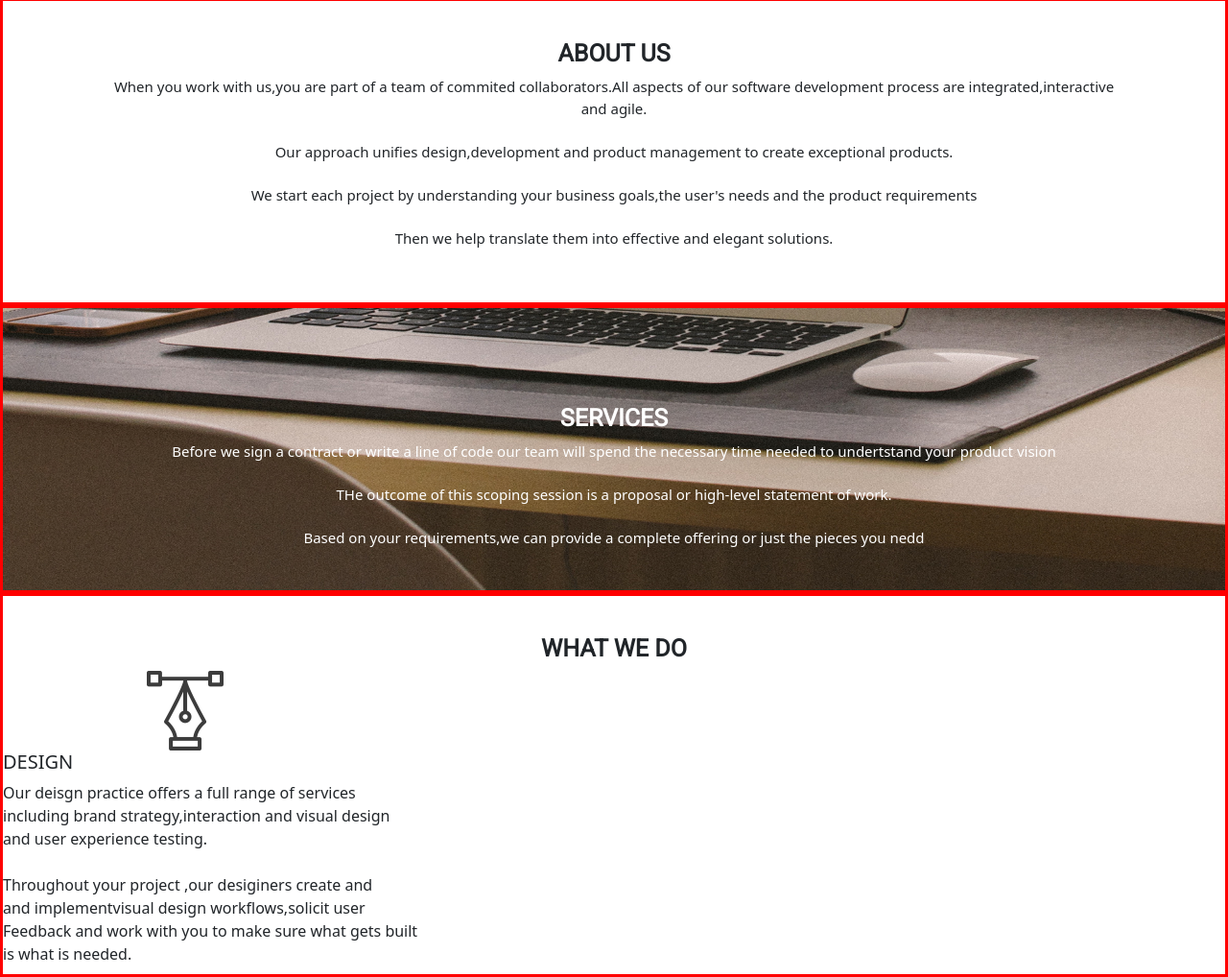
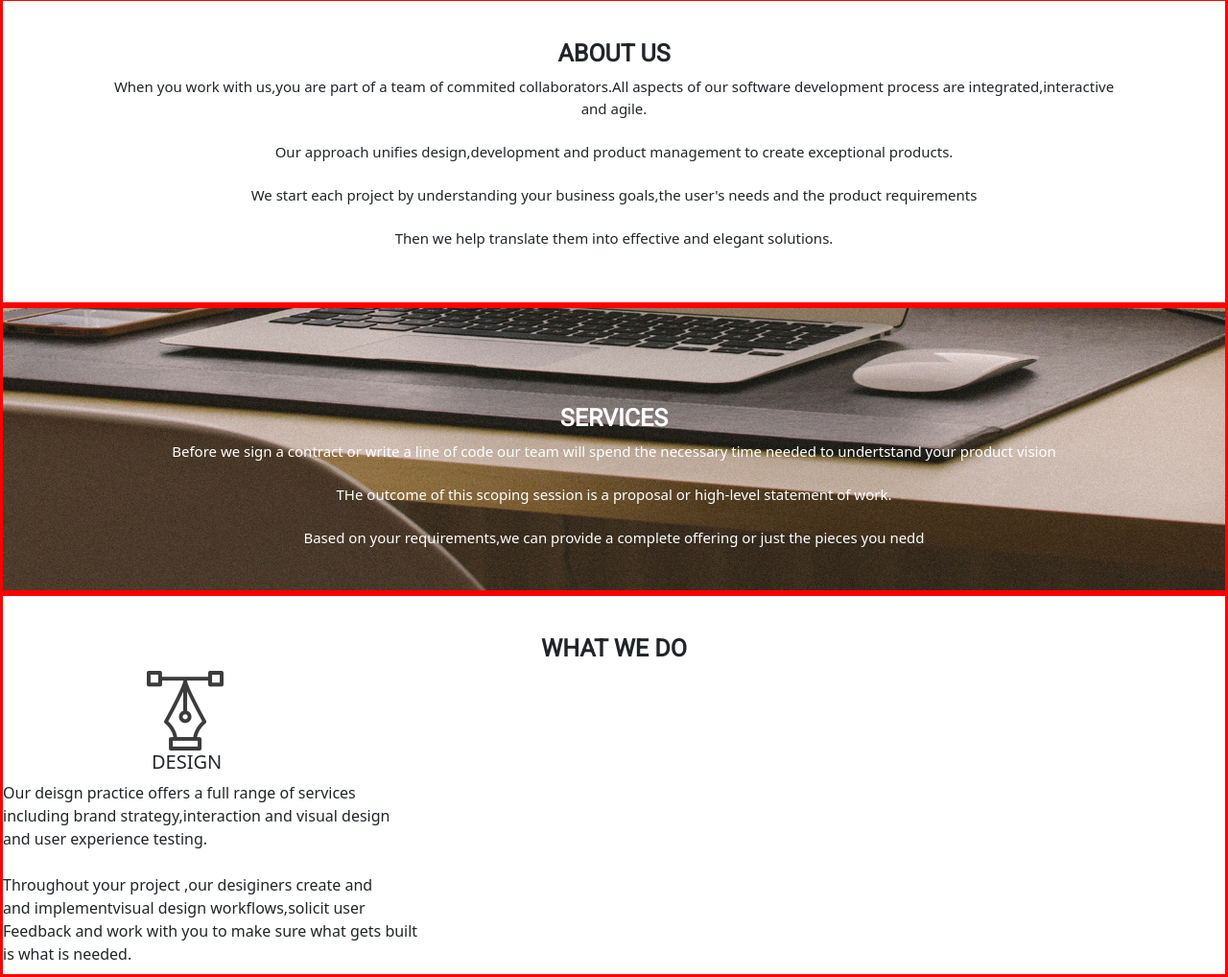
Before and after one commit to paulmunyao/Delani_Studio, a plain HTML site: page index.html in a window 1280 px wide. Shown: the part 702-1720 px from the top of the page at 96% size. Drawn offline with nearby package versions, Linux system fonts and the light colour scheme.

Commit message:
Position title for design icon"

```diff
--- a/index.css
+++ b/index.css
@@ -113,6 +113,10 @@
 
 .four img{
     margin-left: 150px;
+}
+
+.des{
+    margin-left: 155px;
 }
 
 @media only screen and (max-width: 600px) {
```
